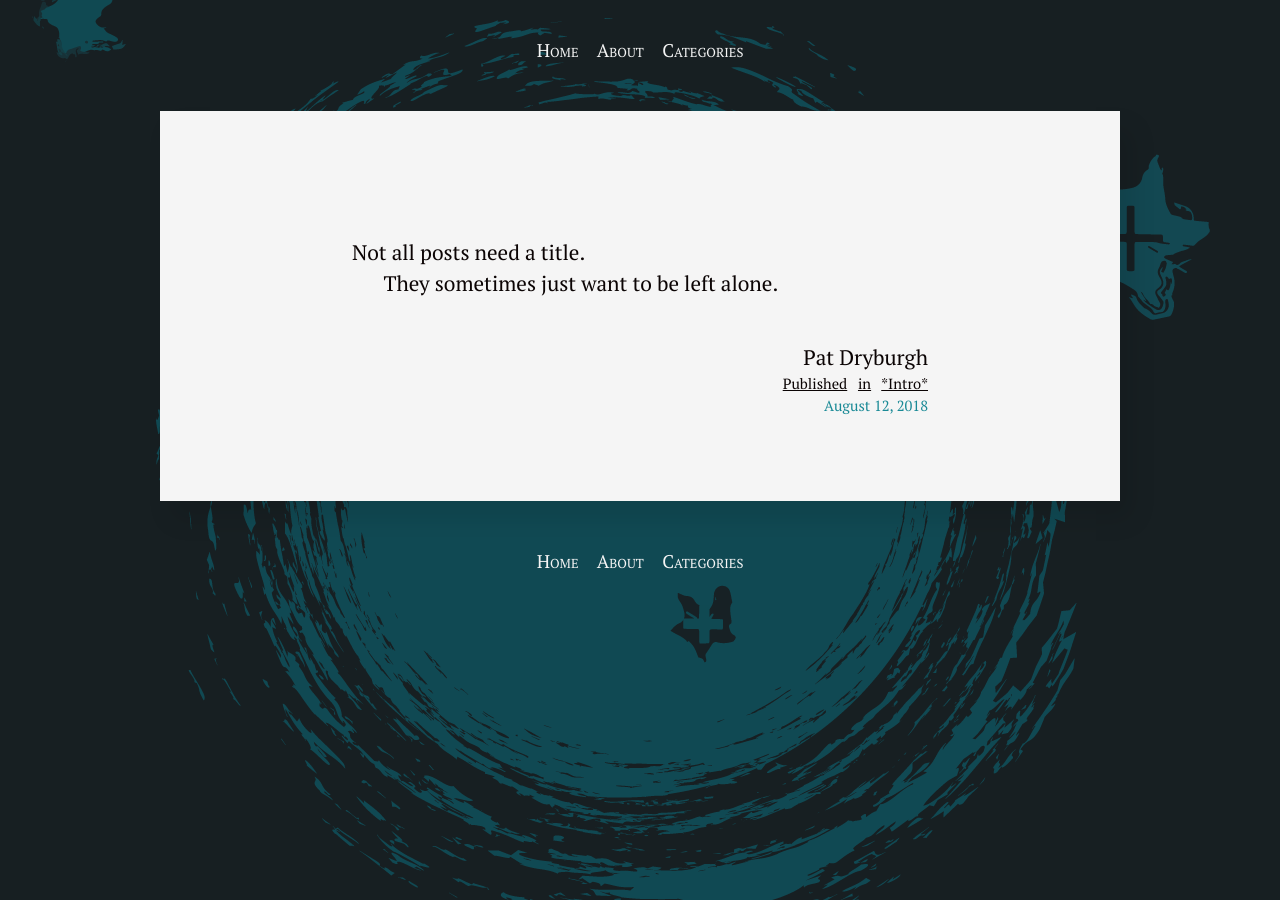
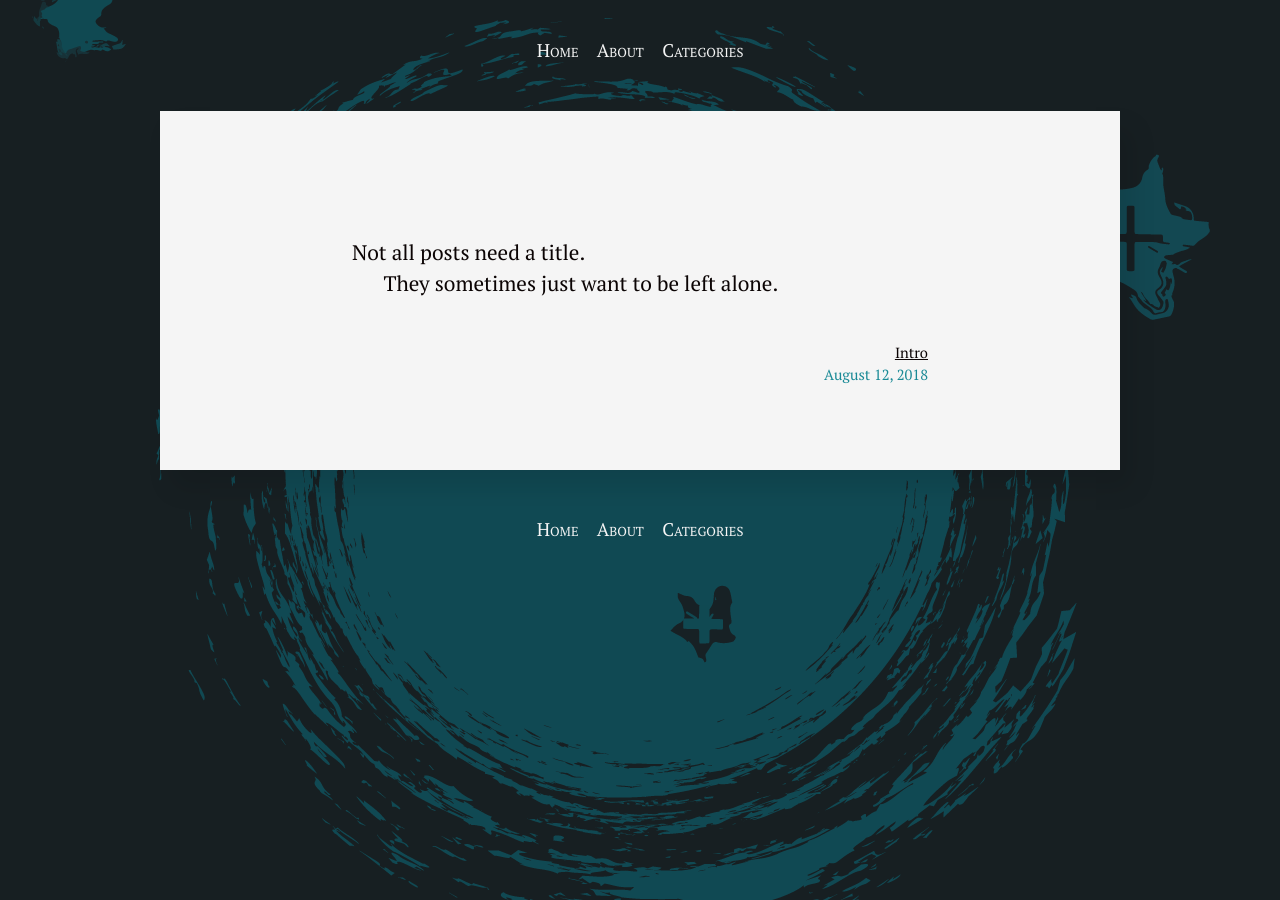
Before and after one commit to silvialohrmann/editorial, a Jekyll site: the page built from _posts/2018-08-12-not-all-posts.md, in a window 1280 px wide. Built offline with Jekyll 4.4.1, drawn with Linux system fonts in a browser that asks for light colours.

Commit message:
Update 2018-08-12-not-all-posts.md

```diff
--- a/_posts/2018-08-12-not-all-posts.md
+++ b/_posts/2018-08-12-not-all-posts.md
@@ -1,8 +1,7 @@
 ---
 title: ""
+category: Intro
 layout: post
-author: "Pat Dryburgh"
-categories: Published in *Intro*
 ---
 
 Not all posts need a title.
```
